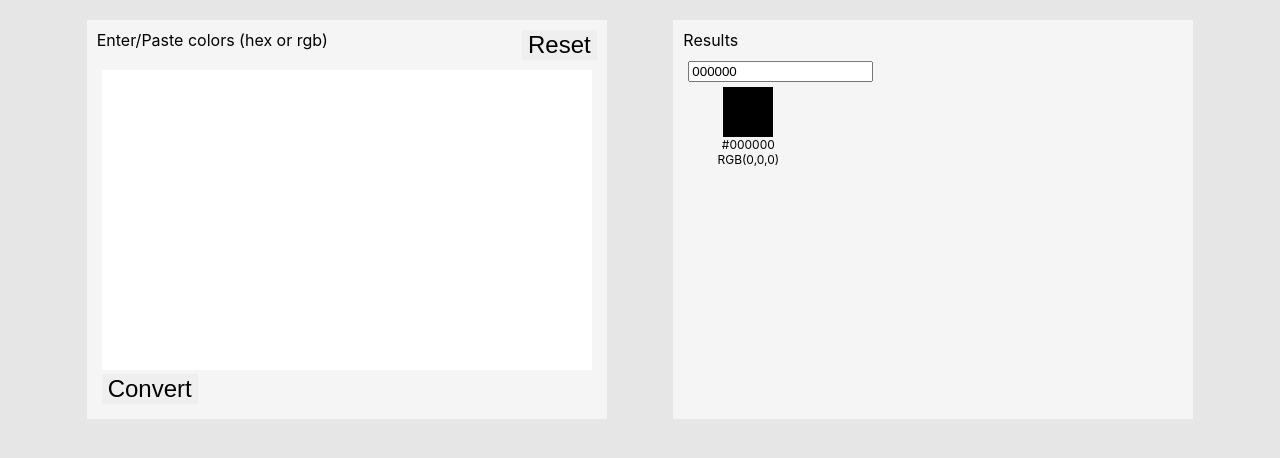
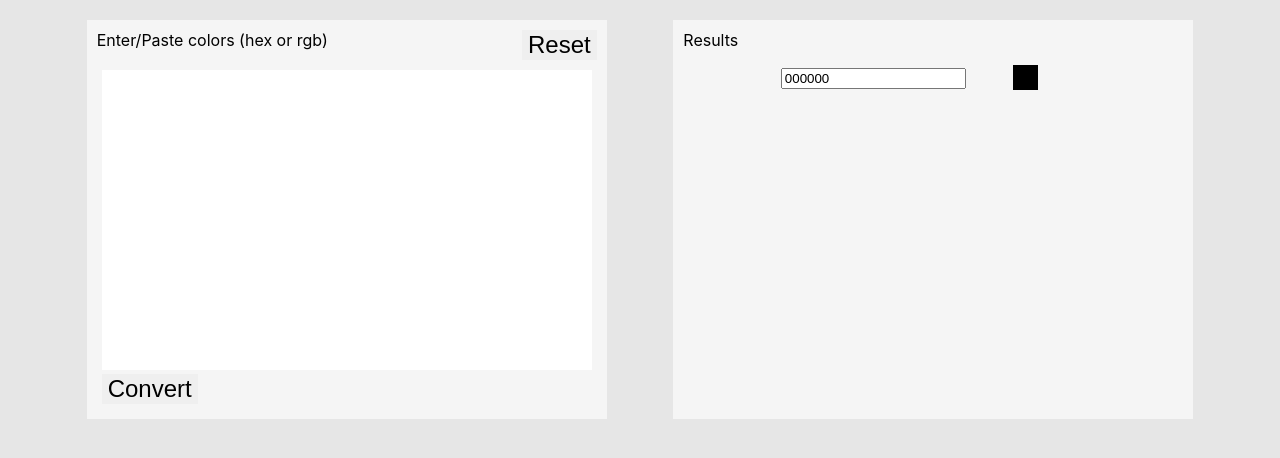
Before and after one commit to TravisL12/compare_colors, a React (Create React App) app: page / in a window 1280 px wide. Shown: the top 458 px of the page. Built offline with nearby package versions, Linux system fonts and the light colour scheme.

Commit message:
Ok it works

```diff
--- a/src/App.js
+++ b/src/App.js
@@ -11,7 +11,6 @@ rgb(0,0,200)
 rgb(200,150,2)
 #232836
 #454E5F
-
 #ffffff
 #050505
 #e1e1e1
--- a/src/Color.js
+++ b/src/Color.js
@@ -5,15 +5,23 @@ function Color(props) {
     backgroundColor: `#${props.color.hexColor}`
   };
 
+  const showTitle = props.showTitle && (
+    <div className="names">
+      <p>#{props.color.hexColor}</p>
+      <p>rgb({props.color.rgbColor.join(",")})</p>
+    </div>
+  );
+
   return (
     <div className="color-container">
       <div className={`square`} style={style} />
-      <div className="names">
-        <p>#{props.color.hexColor}</p>
-        <p>rgb({props.color.rgbColor.join(",")})</p>
-      </div>
+      {showTitle}
     </div>
   );
 }
 
+Color.defaultProps = {
+  showTitle: true
+};
+
 export default Color;
--- a/src/ColorGrid.js
+++ b/src/ColorGrid.js
@@ -85,16 +85,23 @@ class ColorGrid extends Component {
     return (
       <div className="all">
         <div className="compare-input">
+          <div>
             <input
               type="text"
               onChange={this.updateCompareColor}
               value={this.state.compareColor}
             />
-          <Color color={this.createColor(this.state.compareColor)} />
           </div>
+          <Color
+            showTitle={false}
+            color={this.createColor(this.state.compareColor)}
+          />
+        </div>
+        <div className="color-grid">
           {sortedColors.map((color, idx) => {
             return <Color color={color} key={idx} />;
           })}
+        </div>
       </div>
     );
   }
--- a/src/application.scss
+++ b/src/application.scss
@@ -14,9 +14,23 @@ p {
 }
 
 .all {
-  display: flex;
-  justify-content: flex-start;
-  flex-wrap: wrap;
+  .compare-input {
+    display: flex;
+    justify-content: center;
+    align-items: center;
+    margin-bottom: 20px;
+
+    .square {
+      width: 25px;
+      height: 25px;
+    }
+  }
+
+  .color-grid {
+    display: flex;
+    justify-content: flex-start;
+    flex-wrap: wrap;
+  }
 }
 
 .color-container {
@@ -31,8 +45,8 @@ p {
     display: block;
     font-family: "Courier New", Courier, monospace;
     color: white;
-    height: 50px;
-    width: 50px;
+    height: 40px;
+    width: 40px;
   }
 
   .names {
```
Lines whose indentation alone changed are shown as unchanged.
